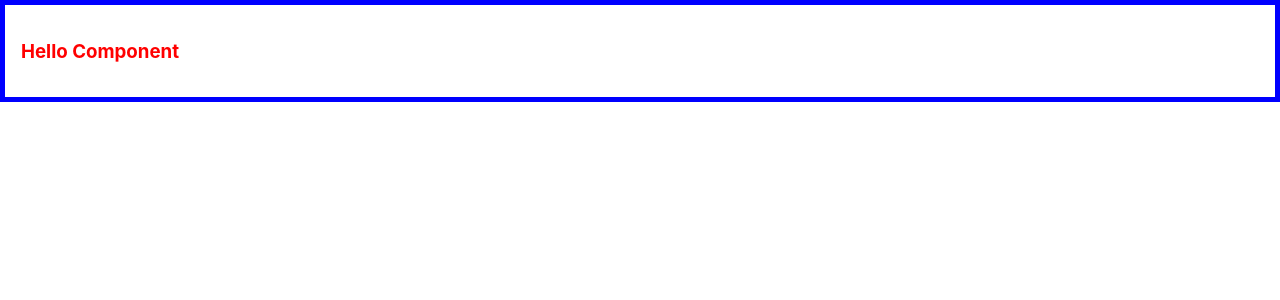
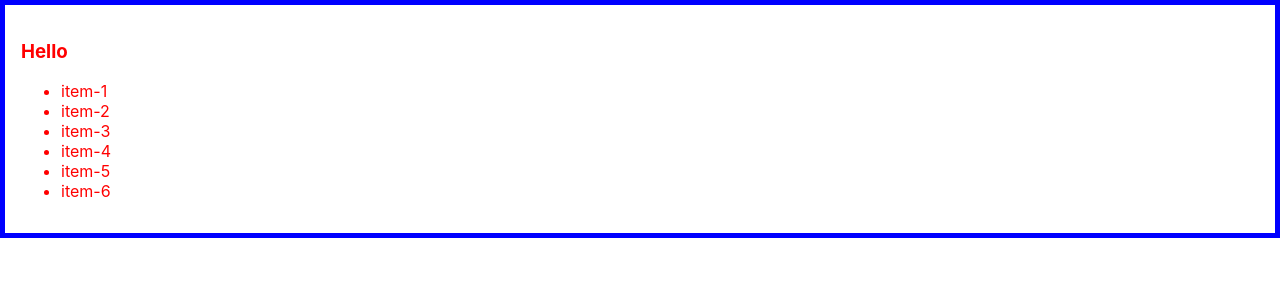
Before and after one commit to ballboyst/React-my-test, a React (Create React App) app in the folder my-test-app/: page / in a window 1280 px wide. Shown: the top 300 px of the page. Built offline with nearby package versions, Linux system fonts and the light colour scheme.

Commit message:
28.コンポーネントの分割方法

```diff
--- a/my-test-app/src/App.js
+++ b/my-test-app/src/App.js
@@ -1,11 +1,7 @@
-import "./Example.css"
-
+import "./components/Child.css"
+import Child from "./components/Child"
 const Example = () => {
-    return (
-        <div className="component">
-            <h3>Hello Component</h3>
-        </div>
-    );
+    return <Child />;
 };
 
 export default Example;
--- /dev/null
+++ b/my-test-app/src/components/Child.js
@@ -0,0 +1,12 @@
+import "./Child.css"
+import { List } from "./list"
+const Child = () => {
+    return (
+        <div className="component">
+            <h3>Hello</h3>
+            <List />
+        </div>
+    );
+};
+
+export default Child;
--- /dev/null
+++ b/my-test-app/src/components/list.js
@@ -0,0 +1,14 @@
+const List = () => {
+    return(
+      <ul>
+        <li>item-1</li>
+        <li>item-2</li>
+        <li>item-3</li>
+        <li>item-4</li>
+        <li>item-5</li>
+        <li>item-6</li>
+    </ul>
+    )
+}
+
+export { List }
```
Also changed, not shown: my-test-app/src/App.css (deleted, +0 -38 lines), my-test-app/src/components/Child.css (renamed from my-test-app/src/Example.css).
